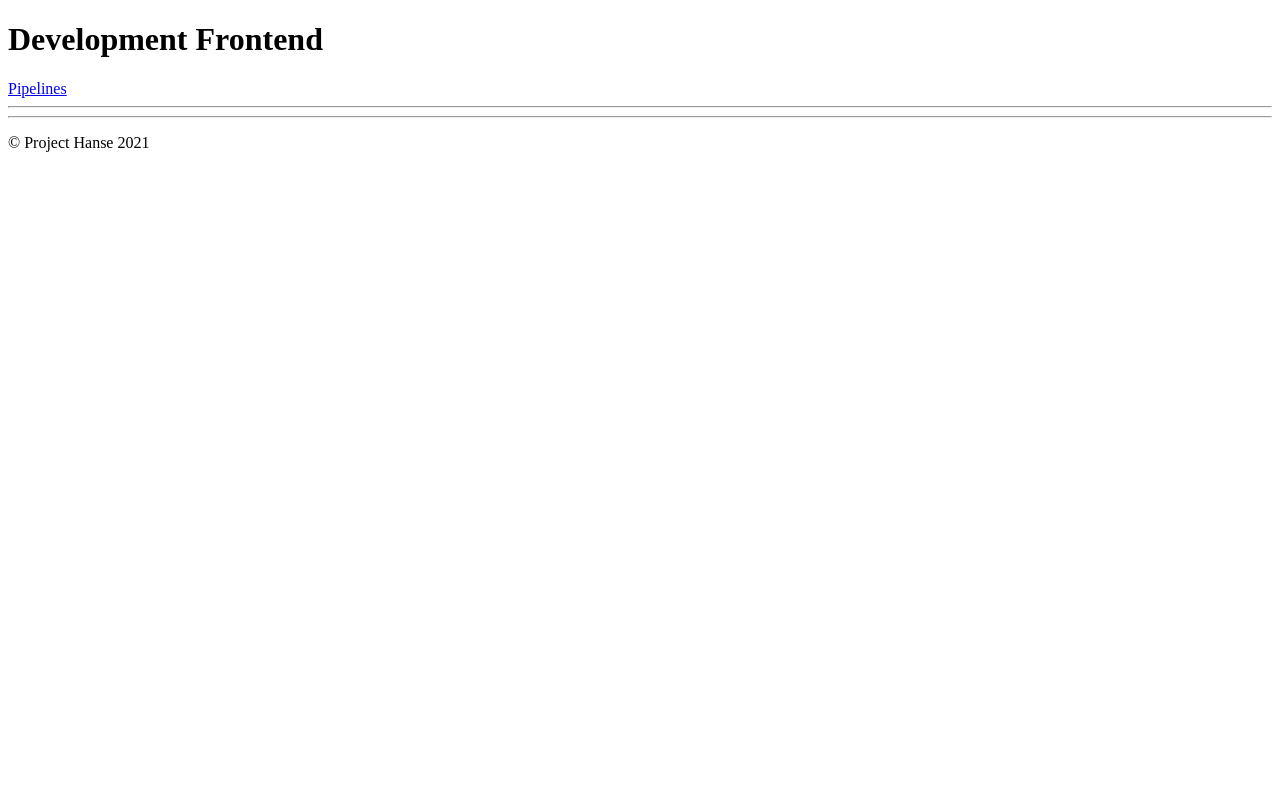
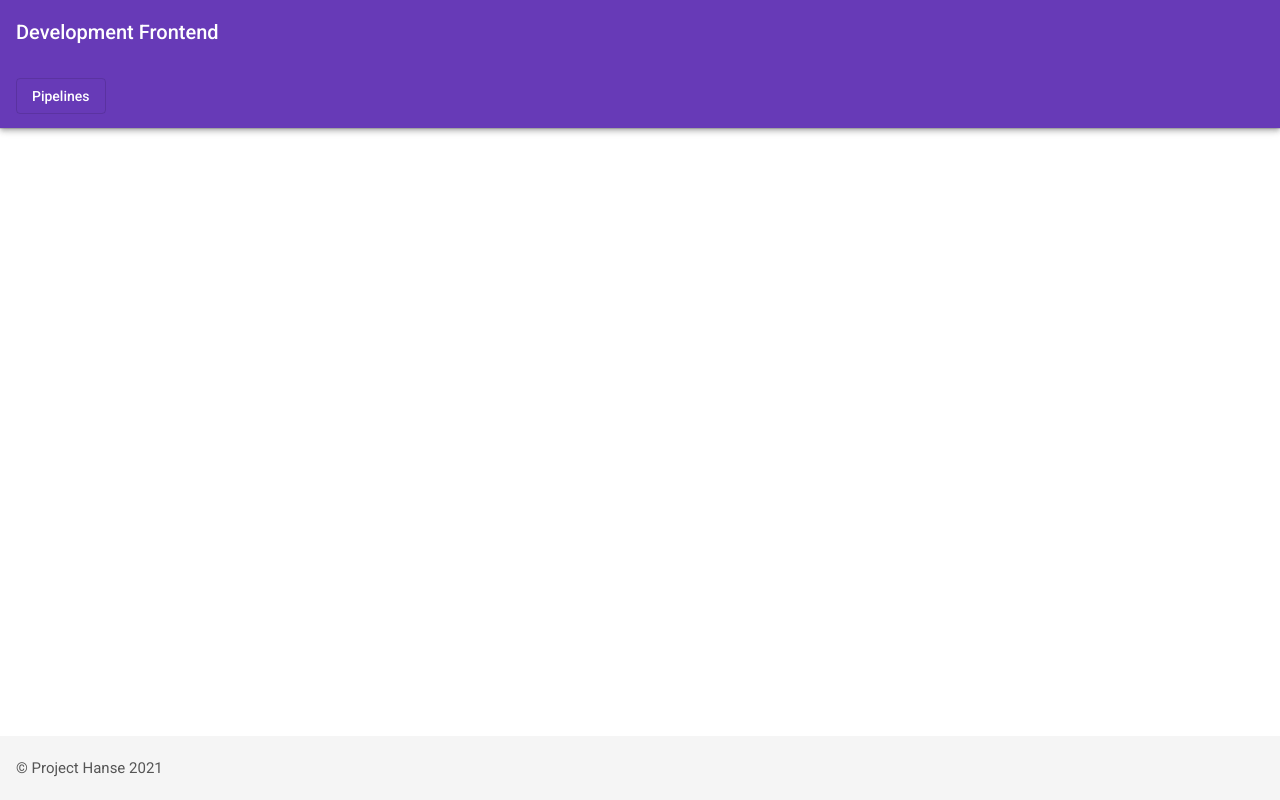
Before and after one commit to project-hanse/prototype-a, an Angular app in the folder DevFrontend/: page / in a window 1280 px wide. Built offline with nearby package versions, Linux system fonts and the light colour scheme.

Commit message:
[PH-87] Using angular material for placing items

```diff
--- a/DevFrontend/angular.json
+++ b/DevFrontend/angular.json
@@ -28,6 +28,7 @@
               "src/assets"
             ],
             "styles": [
+              "./node_modules/@angular/material/prebuilt-themes/deeppurple-amber.css",
               "src/styles.scss"
             ],
             "scripts": []
@@ -92,6 +93,7 @@
               "src/assets"
             ],
             "styles": [
+              "./node_modules/@angular/material/prebuilt-themes/deeppurple-amber.css",
               "src/styles.scss"
             ],
             "scripts": []
@@ -123,6 +125,7 @@
           }
         }
       }
-    }},
+    }
+  },
   "defaultProject": "DevFrontend"
 }
--- a/DevFrontend/package.json
+++ b/DevFrontend/package.json
@@ -12,10 +12,12 @@
   "private": true,
   "dependencies": {
     "@angular/animations": "~10.2.4",
+    "@angular/cdk": "^10.2.7",
     "@angular/common": "~10.2.4",
     "@angular/compiler": "~10.2.4",
     "@angular/core": "~10.2.4",
     "@angular/forms": "~10.2.4",
+    "@angular/material": "^10.2.7",
     "@angular/platform-browser": "~10.2.4",
     "@angular/platform-browser-dynamic": "~10.2.4",
     "@angular/router": "~10.2.4",
--- a/DevFrontend/src/app/app.component.html
+++ b/DevFrontend/src/app/app.component.html
@@ -1,19 +1,27 @@
 <header>
-  <h1>Development Frontend</h1>
-  <nav>
-    <a routerLink="pipeline">Pipelines</a>
-  </nav>
+  <mat-toolbar color="primary" class="mat-elevation-z4">
+    <mat-toolbar-row>
+      <h1>Development Frontend</h1>
+    </mat-toolbar-row>
+    <mat-toolbar-row>
+      <nav>
+        <a mat-stroked-button routerLink="pipeline">Pipelines</a>
+      </nav>
+    </mat-toolbar-row>
+  </mat-toolbar>
 </header>
 
 
-<hr>
+<mat-divider></mat-divider>
 
 <main>
   <router-outlet></router-outlet>
 </main>
 
-<hr>
-
 <footer>
-  <p>&copy; Project Hanse {{ getYear() | date: 'yyyy' }}</p>
+  <mat-toolbar>
+    <span style="font-size: 0.75em; font-weight: normal; opacity: 0.75">
+      &copy; Project Hanse {{ getYear() | date: 'yyyy' }}
+    </span>
+  </mat-toolbar>
 </footer>
--- a/DevFrontend/src/app/app.component.scss
+++ b/DevFrontend/src/app/app.component.scss
@@ -0,0 +1,3 @@
+footer {
+  margin-top: auto;
+}
--- a/DevFrontend/src/app/app.module.ts
+++ b/DevFrontend/src/app/app.module.ts
@@ -4,6 +4,8 @@ import {NgModule} from '@angular/core';
 import {AppRoutingModule} from './app-routing.module';
 import {AppComponent} from './app.component';
 import {HttpClientModule} from '@angular/common/http';
+import {BrowserAnimationsModule} from '@angular/platform-browser/animations';
+import {CoreModule} from './core/core.module';
 
 @NgModule({
   declarations: [
@@ -13,6 +15,8 @@ import {HttpClientModule} from '@angular/common/http';
     BrowserModule,
     HttpClientModule,
     AppRoutingModule,
+    BrowserAnimationsModule,
+    CoreModule
   ],
   providers: [],
   bootstrap: [AppComponent]
--- a/DevFrontend/src/app/pipeline/pipeline-detail-view/pipeline-detail-view.component.html
+++ b/DevFrontend/src/app/pipeline/pipeline-detail-view/pipeline-detail-view.component.html
@@ -1,8 +1,17 @@
 <ng-container *ngIf="getId() | async as id">
   <ng-container *ngIf="getPipeline(id) | async as pipeline">
-    <h2>Details of: {{pipeline.name}}</h2>
-    <button (click)="renderGraph('mynetwork', pipeline)">Render</button>
-    <div id="mynetwork" style="height: 500px"></div>
+
+    <mat-toolbar>
+      <a mat-button routerLink="../">Back</a>
+      <button mat-raised-button (click)="renderGraph('mynetwork', pipeline)">Render</button>
+    </mat-toolbar>
+
+    <div style="padding: 1em">
+      <h2>Details of: {{pipeline.name}}</h2>
+
+      <div id="mynetwork" style="height: 500px"></div>
+
+    </div>
   </ng-container>
 
 </ng-container>
--- a/DevFrontend/src/app/pipeline/pipeline-list-view/pipeline-list-view.component.html
+++ b/DevFrontend/src/app/pipeline/pipeline-list-view/pipeline-list-view.component.html
@@ -1,8 +1,9 @@
-<h2>Pipelines</h2>
+<mat-toolbar>
+  <button mat-button (click)="generateNewPipelines()">
+    Generate New
+  </button>
+</mat-toolbar>
 
-<button (click)="generateNewPipelines()">
-  Generate New
-</button>
 
 <ul *ngIf="getPipelines() | async as pipelines">
   <li *ngFor="let pipeline of pipelines">
--- a/DevFrontend/src/index.html
+++ b/DevFrontend/src/index.html
@@ -7,8 +7,14 @@
   <meta name="viewport" content="width=device-width, initial-scale=1">
   <link rel="icon" type="image/x-icon" href="favicon.ico">
   <script type="text/javascript" src="https://unpkg.com/vis-network/standalone/umd/vis-network.min.js"></script>
+  <link href="https://fonts.googleapis.com/css?family=Roboto:300,400,500&display=swap" rel="stylesheet">
+  <link href="https://fonts.googleapis.com/icon?family=Material+Icons" rel="stylesheet">
 </head>
-<body>
-<ph-root></ph-root>
+<body class="mat-typography">
+
+<ph-root style="height: 100%; display: flex;flex-direction: column;">
+  Loading...
+</ph-root>
+
 </body>
 </html>
--- a/DevFrontend/src/styles.scss
+++ b/DevFrontend/src/styles.scss
@@ -1 +1,4 @@
 /* You can add global styles to this file, and also import other style files */
+
+html, body { height: 100%; }
+body { margin: 0; font-family: Roboto, "Helvetica Neue", sans-serif; }
```
Also changed, not shown: DevFrontend/src/app/core/core.module.ts (+16 -5 lines), DevFrontend/src/app/pipeline/pipeline.module.ts (+6 -4 lines), 1 other file (tests, documents, lock files or other folders).
